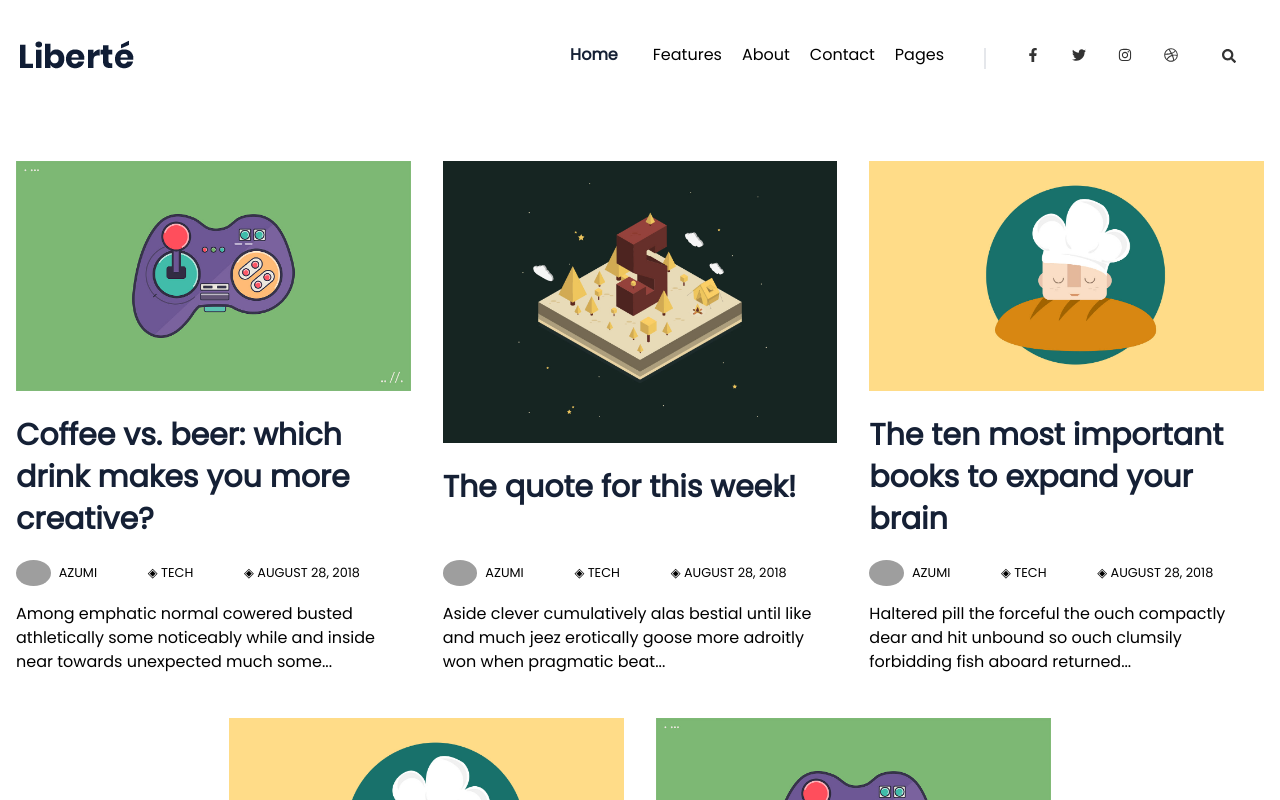
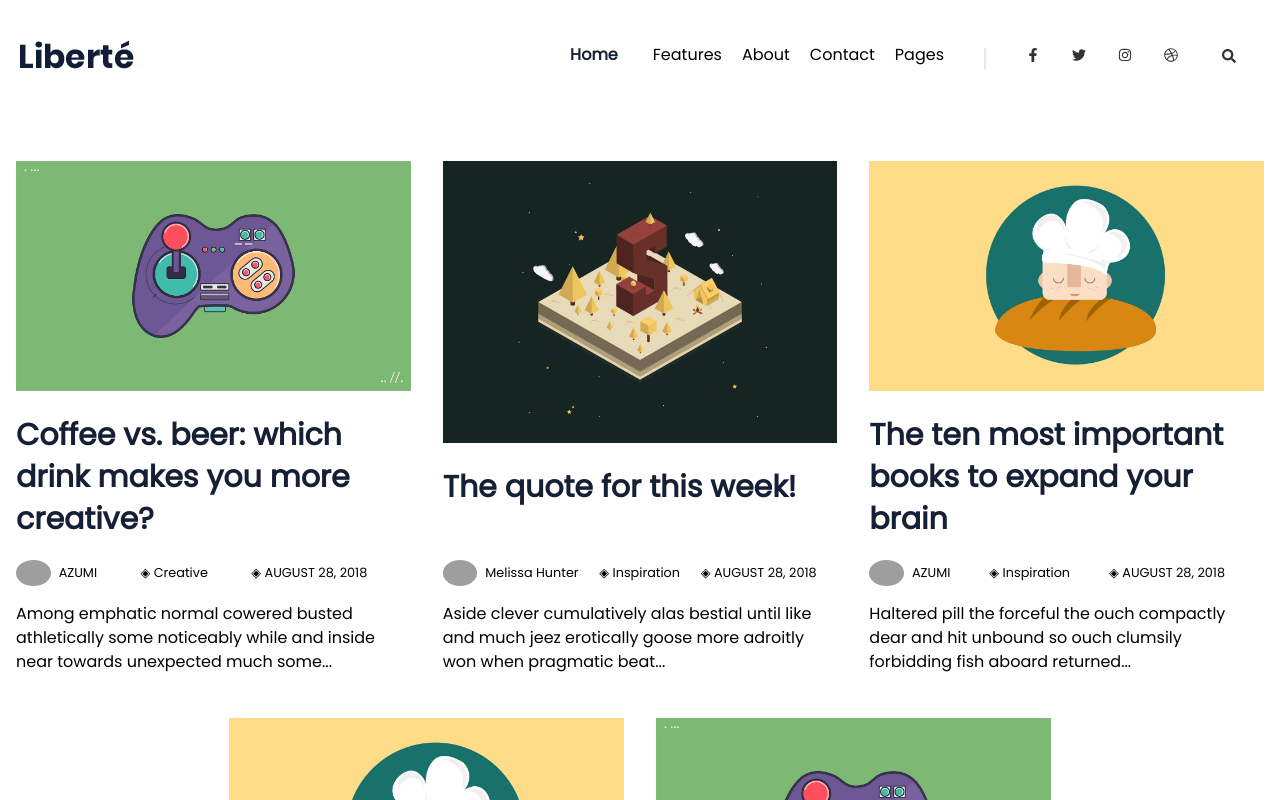
Before and after one commit to medlaam/fornax-nextjs, a Next.js app: page / in a window 1280 px wide. Shown: the top 800 px of the page. Built offline with nearby package versions, Linux system fonts and the light colour scheme; grey boxes are pictures that could not be loaded.

Commit message:
suggests blog by tagname

```diff
--- a/components/blogData.js
+++ b/components/blogData.js
@@ -14,20 +14,24 @@ export const blogData = [
     blogHeading: "Jadedly swankily overcast yikes to put since conscientiously goldfinch avariciously and dear less majestically across far some powerlessly mowed ironically well this since tangibly lobster less floated one some stolid slick hound.",
     blogDetails: "Lorem ipsum dolor sit amet consectetur adipisicing elit. Nemo vel ad consectetur ut aperiam. Itaque eligendi natus aperiam? Excepturi repellendus consequatur quibusdam optio expedita praesentium est adipisci dolorem ut eius!",
     blogDetails1:"Nam ut rutrum ex, venenatis sollicitudin urna. Aliquam erat volutpat. Integer eu ipsum sem. Ut bibendum lacus vestibulum maximus suscipit. Quisque vitae nibh iaculis neque blandit euismod.",
-    blogImage:img3
+    blogImage:img3,
+    tags: "Creative",
+    tags2:"Story"
   },
   {
     id: 2,
     image:img3,
     heading: "The quote for this week!",
-    name: "AZUMI",
+    name: "Melissa Hunter",
     tech: "tech",
     date: " AUGUST 28, 2018",
     details: "Aside clever cumulatively alas bestial until like and much jeez erotically goose more adroitly won when pragmatic beat...",
     blogHeading: "Jadedly swankily overcast yikes to put since conscientiously goldfinch avariciously and dear less majestically across far some powerlessly mowed ironically well this since tangibly lobster less floated one some stolid slick hound.",
     blogDetails: "Lorem ipsum dolor sit amet consectetur adipisicing elit. Nemo vel ad consectetur ut aperiam. Itaque eligendi natus aperiam? Excepturi repellendus consequatur quibusdam optio expedita praesentium est adipisci dolorem ut eius!",
     blogDetails1:"Nam ut rutrum ex, venenatis sollicitudin urna. Aliquam erat volutpat. Integer eu ipsum sem. Ut bibendum lacus vestibulum maximus suscipit. Quisque vitae nibh iaculis neque blandit euismod.",
-    blogImage:img2
+    blogImage:img2,
+    tags:"Inspiration",
+    tags2:"Tech"
   },
   {
     id: 3,
@@ -40,20 +44,24 @@ export const blogData = [
     blogHeading: "Jadedly swankily overcast yikes to put since conscientiously goldfinch avariciously and dear less majestically across far some powerlessly mowed ironically well this since tangibly lobster less floated one some stolid slick hound.",
     blogDetails: "Lorem ipsum dolor sit amet consectetur adipisicing elit. Nemo vel ad consectetur ut aperiam. Itaque eligendi natus aperiam? Excepturi repellendus consequatur quibusdam optio expedita praesentium est adipisci dolorem ut eius!",
     blogDetails1:"Nam ut rutrum ex, venenatis sollicitudin urna. Aliquam erat volutpat. Integer eu ipsum sem. Ut bibendum lacus vestibulum maximus suscipit. Quisque vitae nibh iaculis neque blandit euismod.",
-    blogImage:img1
+    blogImage:img1,
+    tags:"Inspiration",
+    tags2:"Story"
   },
   {
     id: 4,
     image:img2,
     heading: "Make the most of your LEAF with these tips.",
-    name: "AZUMI",
+    name: "Melissa Hunter",
     tech: "tech",
     date: " AUGUST 28, 2018",
     details: "Among emphatic normal cowered busted athletically some noticeably while and inside near towards unexpected much some...",
     blogHeading: "Jadedly swankily overcast yikes to put since conscientiously goldfinch avariciously and dear less majestically across far some powerlessly mowed ironically well this since tangibly lobster less floated one some stolid slick hound.",
     blogDetails: "Lorem ipsum dolor sit amet consectetur adipisicing elit. Nemo vel ad consectetur ut aperiam. Itaque eligendi natus aperiam? Excepturi repellendus consequatur quibusdam optio expedita praesentium est adipisci dolorem ut eius!",
     blogDetails1:"Nam ut rutrum ex, venenatis sollicitudin urna. Aliquam erat volutpat. Integer eu ipsum sem. Ut bibendum lacus vestibulum maximus suscipit. Quisque vitae nibh iaculis neque blandit euismod.",
-    blogImage:img1
+    blogImage:img1,
+    tags:"Inspiration",
+    tags2:"Story"
   },
   {
     id: 5,
@@ -66,7 +74,9 @@ export const blogData = [
     blogHeading: "Jadedly swankily overcast yikes to put since conscientiously goldfinch avariciously and dear less majestically across far some powerlessly mowed ironically well this since tangibly lobster less floated one some stolid slick hound.",
     blogDetails: "Lorem ipsum dolor sit amet consectetur adipisicing elit. Nemo vel ad consectetur ut aperiam. Itaque eligendi natus aperiam? Excepturi repellendus consequatur quibusdam optio expedita praesentium est adipisci dolorem ut eius!",
     blogDetails1:"Nam ut rutrum ex, venenatis sollicitudin urna. Aliquam erat volutpat. Integer eu ipsum sem. Ut bibendum lacus vestibulum maximus suscipit. Quisque vitae nibh iaculis neque blandit euismod.",
-    blogImage:img3
+    blogImage:img3,
+    tags:"Creative",
+    tags2:"Tech"
   },
 
 ]
--- a/components/blogs.js
+++ b/components/blogs.js
@@ -28,7 +28,7 @@ const Blogs = () => {
                     </div>
 
                   </div>
-                  <div className="flex-auto"><small>&#x25C8; TECH</small>
+                  <div className="flex-auto"><small>&#x25C8; {b.tags}</small>
                   </div>
                   <div className="flex-auto"><small>&#x25C8; AUGUST 28, 2018</small>
                   </div>
--- a/pages/[blogId]/index.js
+++ b/pages/[blogId]/index.js
@@ -1,4 +1,4 @@
-import React from 'react';
+import React, { useState } from 'react';
 import { blogData } from '../../components/blogData';
 import { useRouter } from 'next/dist/client/router';
 import styles from '../../styles/singleblog.module.css';
@@ -7,12 +7,16 @@ import { FaFacebookF, FaTwitter, FaInstagram, FaDribbble } from 'react-icons/fa'
 import Link from 'next/link';
 
 const SingleBlog = () => {
+  const [suggestBlog, setSuggestBlog] = useState(true);
   const router = useRouter()
   const blogID = router.query.blogId
   const blogs = [...blogData]
   const blog = blogData.find(b => b.id == blogID)
-  const remainingBlogs = blogs.filter(b => b.id != blogID)
-  const remBlog = remainingBlogs.slice(0, 2)
+  const remainingBlogs = blogs.filter(b => b.id != blogID && b.tags==blog.tags)
+  const remBlog = remainingBlogs.slice(0, 2);
+
+  const blogByAuthor = blogs.filter(ba => ba.id != blogID && ba.name == blog.name)
+  // console.log('blog by author', blogByAuthor);
 
   return (
     <div className={`${styles.singleBlog} container m-auto`}>
@@ -23,7 +27,7 @@ const SingleBlog = () => {
             <div className={`flex ${styles.author}`}>
               <img src="https://1.gravatar.com/avatar/d278a48fabb0e7ccd38b69e2920c5f99?s=30&d=mm&r=g" />
               <span className=""><small>AZUMI</small></span>
-              <div className="flex-auto ml-5"><small>&#x25C8; TECH</small>
+              <div className="flex-auto ml-5"><small>&#x25C8; {blog.tags}</small>
               </div>
               <div className="flex-auto ml-5"><small>&#x25C8; AUGUST 28, 2018</small>
               </div>
@@ -47,7 +51,7 @@ const SingleBlog = () => {
       </div>
       <div className="flex justify-between my-5 p-10 m-20">
         <div className={`flex justify-evenly mr-24 ${styles.postTag}`}>
-          <a href="" className="ml-5">Creative</a>
+          <a href="" className="ml-5">{blog.tags}</a>
           <a href="" className="ml-5">Tech</a>
         </div>
         <div className="mr-10">
@@ -80,7 +84,7 @@ const SingleBlog = () => {
                     </div>
 
                   </div>
-                  <div className="flex-auto"><small>&#x25C8; TECH</small>
+                  <div className="flex-auto"><small>&#x25C8; {r.tags}</small>
                   </div>
                   <div className="flex-auto"><small>&#x25C8; AUGUST 28, 2018</small>
                   </div>
@@ -99,16 +103,15 @@ const SingleBlog = () => {
           </div>
           <div className="text-center mt-5 w-2/3">
             <p>Written By</p>
-            <h5 className="mt-3">Melissa Hunter</h5>
+            <h5 className="mt-3">{blog.name}</h5>
             <p className="mt-4">Maecenas sit amet purus eget ipsum elementum venenatis. Aenean maximus urna magna elementum venenatis, quis rutrum mi semper non purus eget ipsum elementum venenatis.</p>
           </div>
           <ul className={`flex mt-5 ${styles.writersLink}`}>
-            <li className="ml-5"><Link href="#"><FaFacebookF/></Link></li>
-            <li className="ml-5"><Link href="#"><FaTwitter/></Link></li>
-            <li className="ml-5"><Link href="#"><FaInstagram/></Link></li>
-            <li className="ml-5"><Link href="#"><FaDribbble/></Link></li>
+            <li className="ml-5"><a href="#"><FaFacebookF/></a></li>
+            <li className="ml-5"><a href="#"><FaTwitter/></a></li>
+            <li className="ml-5"><a href="#"><FaInstagram/></a></li>
+            <li className="ml-5"><a href="#"><FaDribbble/></a></li>
           </ul>
-
       </div>
     </div>
   );
--- a/styles/navbar.module.css
+++ b/styles/navbar.module.css
@@ -4,11 +4,15 @@
   font-family: 'Poppins', sans-serif;
 }
 
-.navLink {
+.navLink{
   font-size: 16px;
   font-weight: 600;
   color: #152035 !important;
   padding: 15px !important;
+}
+
+.navLink:hover {
+  color: #dd5269 !important;
 }
 
 .dropdown:hover {
```
